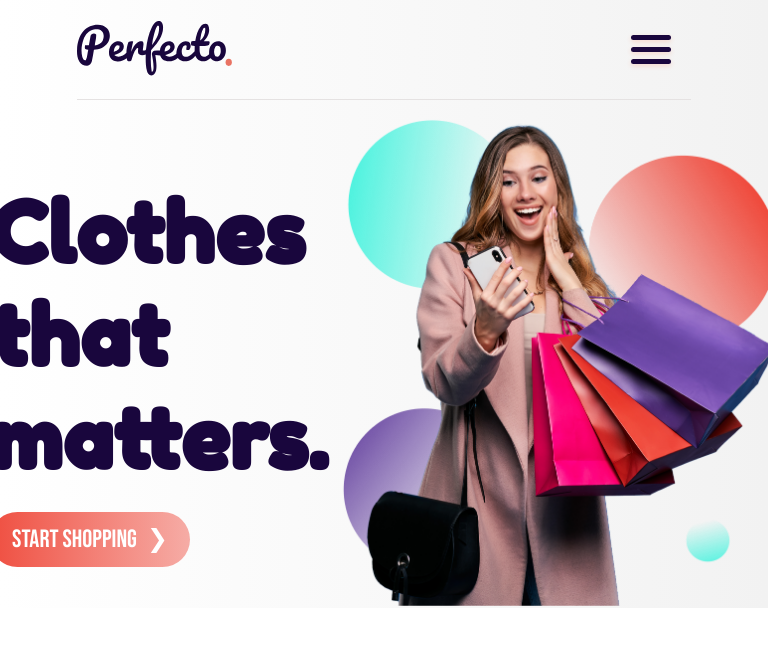
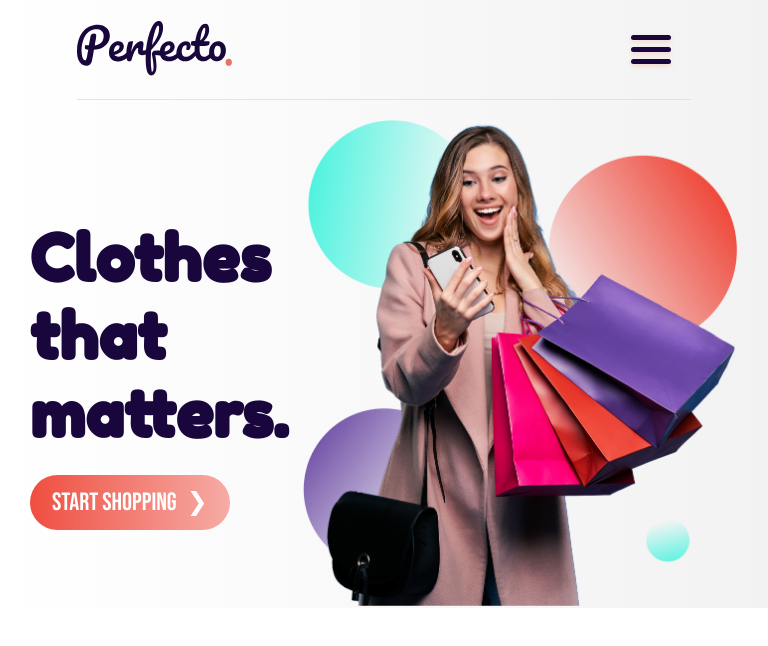
Before and after one commit to Yasser-Shehab/clothing-store, a React (Create React App) app: page / in a window 768 px wide. Shown: the top 646 px of the page. Built offline with nearby package versions, Linux system fonts and the light colour scheme; the HTML template or start-up script is replaced by a standard one.

Commit message:
Fixed Tablet View

```diff
--- a/src/components/Hero/Style/Hero.style.css
+++ b/src/components/Hero/Style/Hero.style.css
@@ -96,4 +96,11 @@
     min-width: 450px;
   }
 }
+
+@media (min-width: 768px) and (max-width: 1024px) {
+  .hero-title h1 {
+    margin-top: 0;
+    font-size: 6.5rem;
+  }
+}
 /*# sourceMappingURL=Hero.style.css.map */
--- a/src/components/Hero/Style/Hero.style.scss
+++ b/src/components/Hero/Style/Hero.style.scss
@@ -75,3 +75,13 @@ $primary: #19063d;
     min-width: 450px;
   }
 }
+
+//!Tablet Screens
+@media (min-width: 768px) and (max-width: 1024px) {
+  .hero-title {
+    h1 {
+      margin-top: 0;
+      font-size: 6.5rem;
+    }
+  }
+}
```
Also changed, not shown: 1 other file (tests, documents, lock files or other folders).
